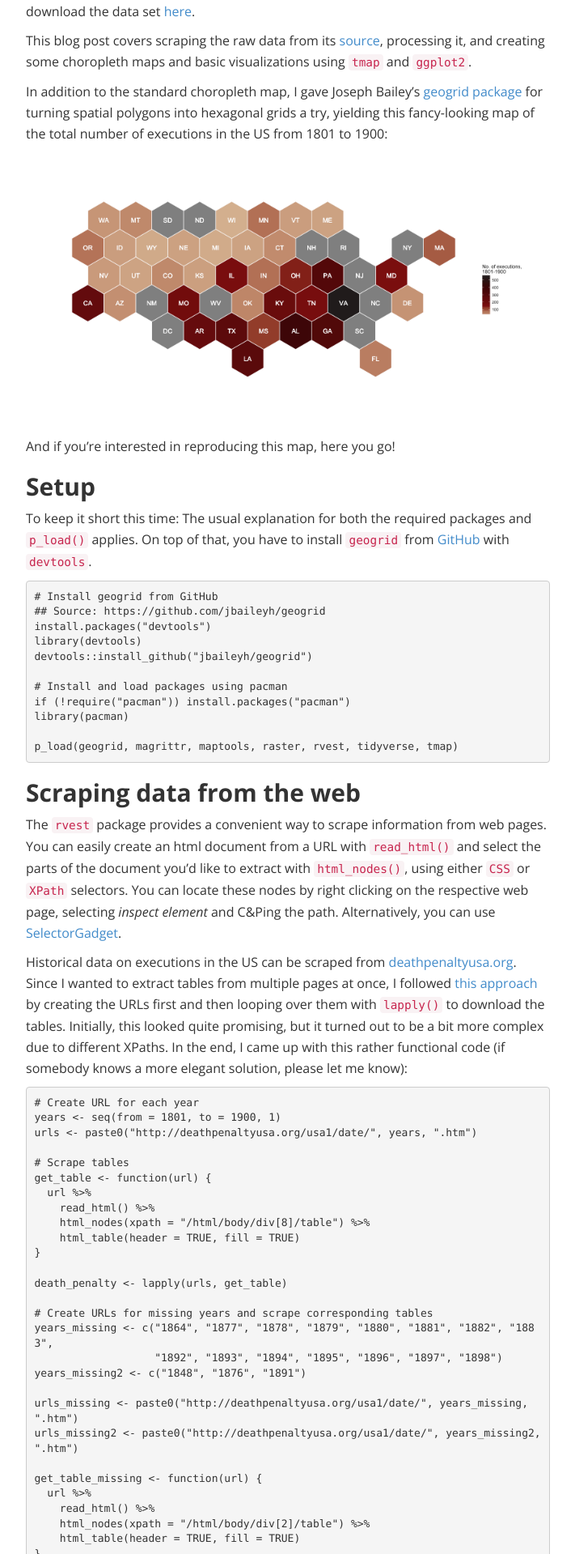
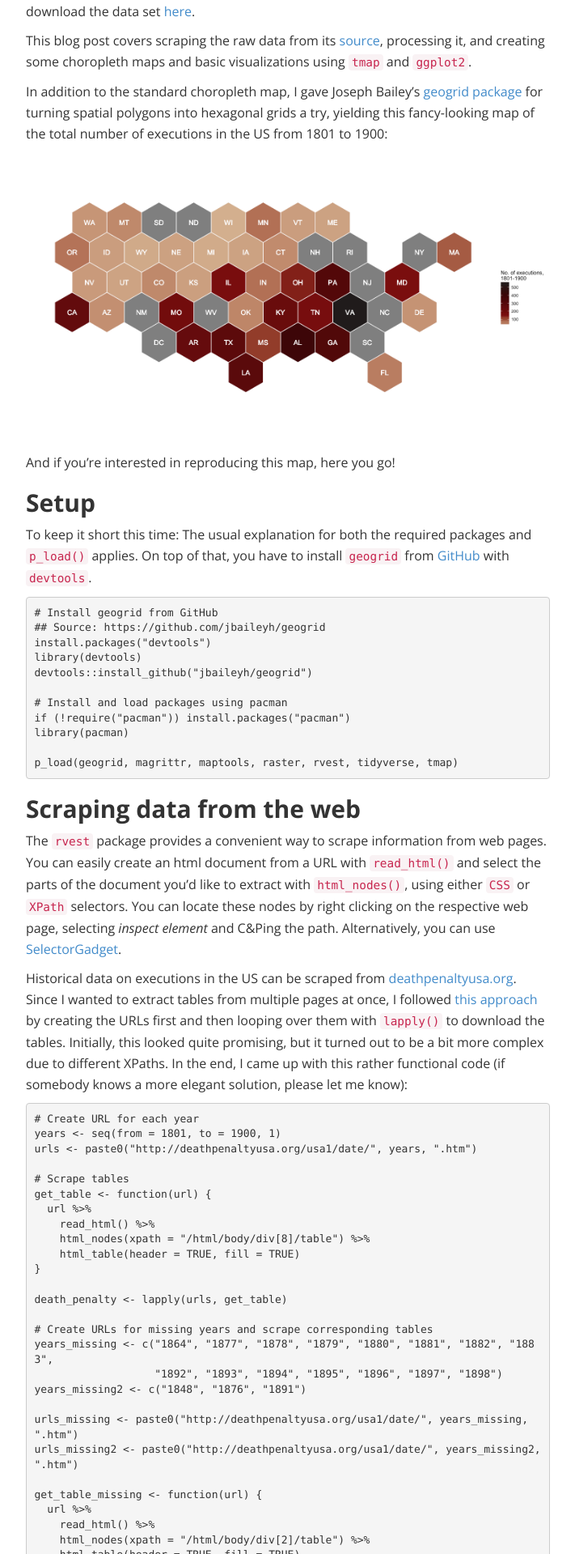
Before and after one commit to lhehnke/lhehnke.github.io, a Jekyll site: the page built from _posts/2018-02-08-death-penalty-us.md, in a window 1280 px wide. Shown: the part 493-2412 px from the top of the page at 81% size, without its empty margins (284-995 px from the left). Built offline with Jekyll 4.4.1, drawn with Linux system fonts in a browser that asks for light colours; nearby versions of some CDN libraries.

Commit message:
Change map size

````diff
--- a/_posts/2018-02-08-death-penalty-us.md
+++ b/_posts/2018-02-08-death-penalty-us.md
@@ -22,7 +22,7 @@ This blog post covers scraping the raw data from its <a href="http://deathpenalt
 
 In addition to the standard choropleth map, I gave Joseph Bailey's <a href="https://github.com/jbaileyh/geogrid">geogrid package</a> for turning spatial polygons into hexagonal grids a try, yielding this fancy-looking map of the total number of executions in the US from 1801 to 1900:
 
-<p align="center"><img src="https://raw.githubusercontent.com/lhehnke/lhehnke.github.io/master/img/death-penalty/Executions_1801-1900_hex.png" width="600px" height="240x" vspace="50px"/></p>
+<p align="center"><img src="https://raw.githubusercontent.com/lhehnke/lhehnke.github.io/master/img/death-penalty/Executions_1801-1900_hex.png" width="652px" height="260x" vspace="50px"/></p>
 
 And if you're interested in reproducing this map, here you go!
 
@@ -203,7 +203,7 @@ map
 save_tmap(map, "Executions_1801-1900.png", width = 1460, height = 615)
 ```
 
-<p align="center"><img src="https://raw.githubusercontent.com/lhehnke/lhehnke.github.io/master/img/death-penalty/Executions_1801-1900.png" width="600px" height="240x" vspace="50px"/></p>
+<p align="center"><img src="https://raw.githubusercontent.com/lhehnke/lhehnke.github.io/master/img/death-penalty/Executions_1801-1900.png" width="652px" height="260x" vspace="50px"/></p>
 
 ## Mapping executions with *geogrid*
 
@@ -236,7 +236,7 @@ ggplot(result_hex_df) +
 ggsave("Executions_1801-1900_hex.png", width = 15, height = 6, units = "in", dpi = 100)
 ```
 
-<p align="center"><img src="https://raw.githubusercontent.com/lhehnke/lhehnke.github.io/master/img/death-penalty/Executions_1801-1900_hex.png" width="600px" height="240x" vspace="50px"/></p>
+<p align="center"><img src="https://raw.githubusercontent.com/lhehnke/lhehnke.github.io/master/img/death-penalty/Executions_1801-1900_hex.png" width="652px" height="260x" vspace="50px"/></p>
 
 ## Visualizing executions over time
 
````
